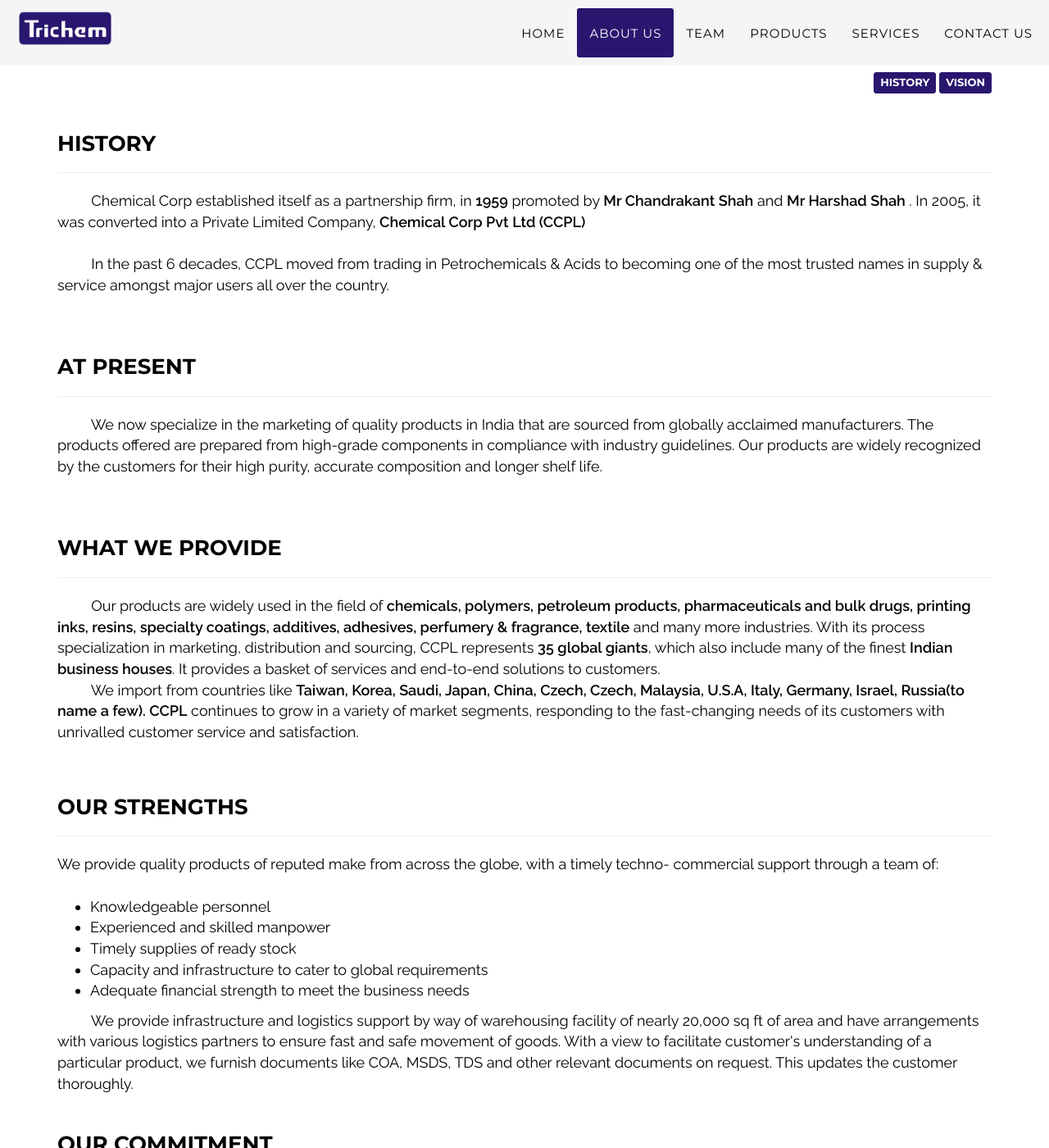
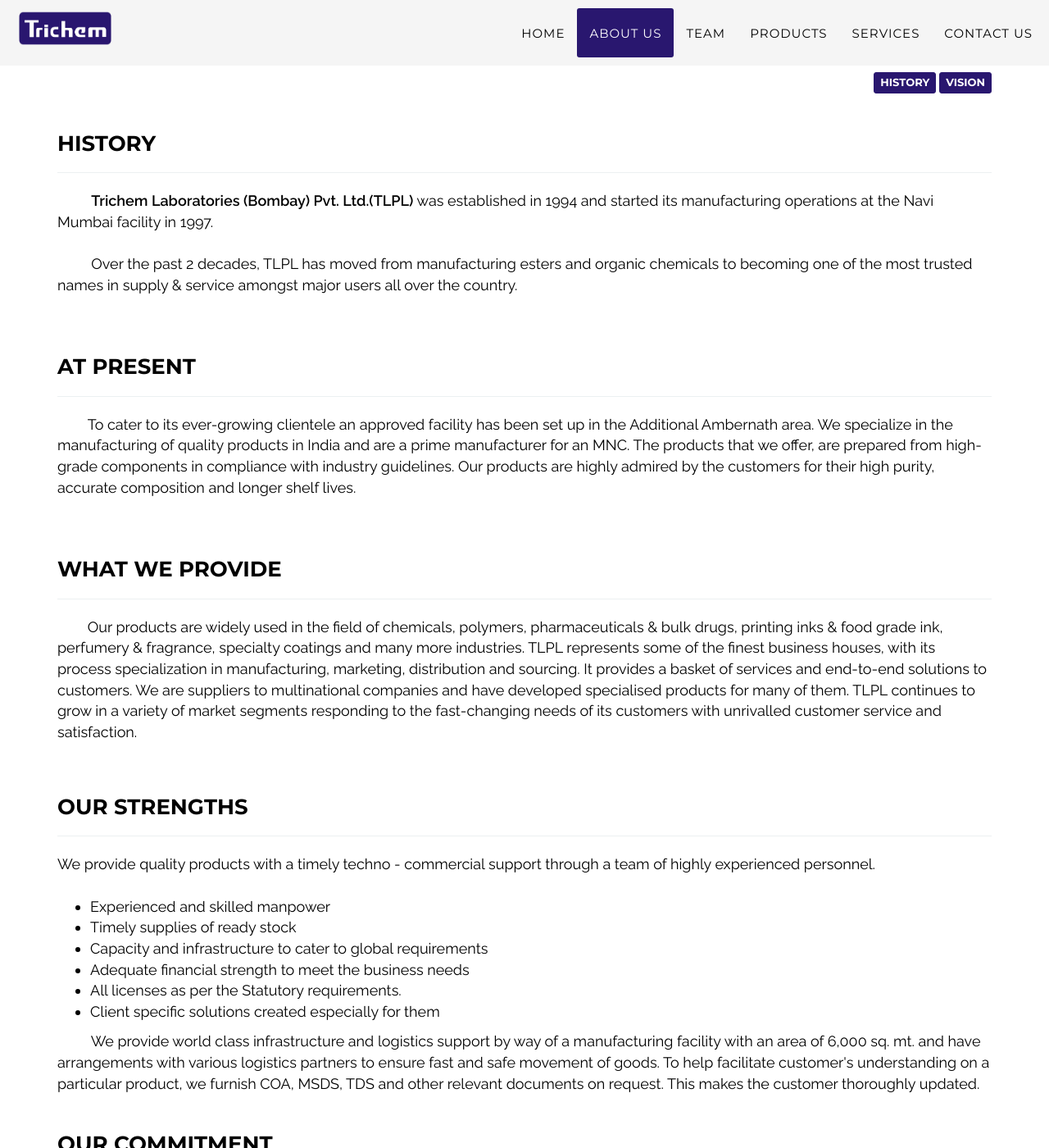
Before and after one commit to trichem/trichem.github.io, a Jekyll site: the page built from pages/aboutus.html, in a window 1280 px wide and 1400 px high, scrolled down 290 px. Shown: the whole window at 82% size. Built offline with Jekyll 4.4.1, drawn with Linux system fonts in a browser that asks for light colours; some web fonts are replaced; some of the changed text lies outside the part shown.

```diff
--- a/_config.yml
+++ b/_config.yml
@@ -49,7 +49,20 @@
     id: 1
     cas: 109-60-4
     size: 180  Kgs (MS)
-    usage: [
+    attributes: [
+        Good solvent activity,
+        High electrical resistance,
+        Inert - Nonfood use,
+        Low MIR value,
+        Low surface tension,
+        Low water solubility,
+        Medium evaporation rate,
+        Mild odor,
+        Non-HAP,
+        Non-SARA,
+        Urethane grade
+    ]
+    industries: [
         Coatings,
         Cosmetics and Personal Care,
         Graphic Arts,
--- a/pages/aboutus.html
+++ b/pages/aboutus.html
@@ -24,37 +24,27 @@
     <article style="font-size: 120%; text-align: left; color: black;">
         <br>
         <h3 style="text-align: left;">History</h3>
-        <hr/> &nbsp;&nbsp;&nbsp;&nbsp;&nbsp;&nbsp;&nbsp;&nbsp; Chemical Corp established itself as a partnership firm, in
-        <b>1959</b> promoted by
-        <b>Mr Chandrakant Shah</b> and
-        <b>Mr Harshad Shah </b>. In 2005, it was converted into a Private Limited Company,
-        <b>Chemical Corp Pvt Ltd (CCPL) </b>
-        <br>
-        <br> &nbsp;&nbsp;&nbsp;&nbsp;&nbsp;&nbsp;&nbsp;&nbsp; In the past 6 decades, CCPL moved from trading in Petrochemicals
-        &amp; Acids to becoming one of the most trusted names in supply &amp; service amongst major users all over the country.
+        <hr/> &nbsp;&nbsp;&nbsp;&nbsp;&nbsp;&nbsp;&nbsp;&nbsp; <b>Trichem Laboratories (Bombay) Pvt. Ltd.(TLPL)</b>
+            was established in 1994 and started its manufacturing operations at the Navi Mumbai facility  in 1997.
+         <br>
+        <br> &nbsp;&nbsp;&nbsp;&nbsp;&nbsp;&nbsp;&nbsp;&nbsp; Over the past 2 decades,
+        TLPL has moved from manufacturing esters and organic chemicals
+        to becoming one of the most trusted names in supply & service
+        amongst major users all over the country.
         <br/>
         <br/>
         <br/>
         <h3 style="text-align: left;">At Present</h3>
-        <hr/> &nbsp;&nbsp;&nbsp;&nbsp;&nbsp;&nbsp;&nbsp;&nbsp; We now specialize in the marketing of quality products in India
-        that are sourced from globally acclaimed manufacturers. The products offered are prepared from high-grade components
-        in compliance with industry guidelines. Our products are widely recognized by the customers for their high purity,
-        accurate composition and longer shelf life.
+        <hr/> &nbsp;&nbsp;&nbsp;&nbsp;&nbsp;&nbsp;&nbsp;&nbsp;To cater to its ever-growing clientele an approved facility has been set up in the Additional Ambernath area. We specialize in the manufacturing of quality products in India and are a prime manufacturer for an MNC. The products that we offer, are prepared from high-grade components in compliance with industry guidelines. Our products are highly admired by the customers for their high purity, accurate composition and longer shelf lives.
         <br/>
         <br/>
         <br/>
         <h3 style="text-align: left;">What we provide</h3>
-        <hr/> &nbsp;&nbsp;&nbsp;&nbsp;&nbsp;&nbsp;&nbsp;&nbsp; Our products are widely used in the field of
-        <b>chemicals, polymers, petroleum products, pharmaceuticals and bulk drugs, printing inks, resins, specialty coatings,
-            additives, adhesives, perfumery & fragrance, textile</b> and many more industries. With its process specialization
-        in marketing, distribution and sourcing, CCPL represents
-        <b>35 global giants</b>, which also include many of the finest
-        <b>Indian business houses</b>. It provides a basket of services and end-to-end solutions to customers.
-        <br/> &nbsp;&nbsp;&nbsp;&nbsp;&nbsp;&nbsp;&nbsp;&nbsp; We import from countries like
-        <b>Taiwan, Korea, Saudi, Japan, China, Czech, Czech, Malaysia, U.S.A, Italy, Germany, Israel, Russia(to name a few).
-        </b>
-        <b>CCPL</b> continues to grow in a variety of market segments, responding to the fast-changing needs of its customers
-        with unrivalled customer service and satisfaction.
+        <hr/> &nbsp;&nbsp;&nbsp;&nbsp;&nbsp;&nbsp;&nbsp;&nbsp;Our products are widely used in the field of chemicals, polymers, pharmaceuticals & bulk drugs, printing inks & food grade ink,  perfumery & fragrance, specialty coatings and many more industries.
+        TLPL represents some of the finest business houses, with its process specialization in manufacturing, marketing, distribution and sourcing. It provides a basket of services and end-to-end solutions to customers.
+        We are suppliers to multinational companies and have developed specialised products for many of them.
+        TLPL continues to grow in a variety of market segments responding to the fast-changing needs of its customers with unrivalled customer service and satisfaction.
+
     </article>
 </div>
 <br/>
@@ -63,31 +53,29 @@
 <div class="container">
     <article style="font-size: 120%; text-align: left; color: black;">
         <h3 style="text-align: left;">Our Strengths</h3>
-        <hr/> We provide quality products of reputed make from across the globe, with a timely techno- commercial support through
-        a team of:
+        <hr/> We provide quality products with a timely techno - commercial support through a team of highly experienced personnel.
         <br/>
         <br/>
         <ul>
-            <li>Knowledgeable personnel</li>
             <li>Experienced and skilled manpower</li>
             <li>Timely supplies of ready stock</li>
             <li>Capacity and infrastructure to cater to global requirements</li>
             <li>Adequate financial strength to meet the business needs</li>
+            <li>All licenses as per the Statutory requirements.</li>
+            <li>Client specific solutions created especially for them</li>
         </ul>
-        &nbsp;&nbsp;&nbsp;&nbsp;&nbsp;&nbsp;&nbsp;&nbsp; We provide infrastructure and logistics support by way of warehousing facility
-        of nearly 20,000 sq ft of area and have arrangements with various logistics partners to ensure fast and safe movement
-        of goods. With a view to facilitate customer's understanding of a particular product, we furnish documents like COA,
-        MSDS, TDS and other relevant documents on request. This updates the customer thoroughly.
+        &nbsp;&nbsp;&nbsp;&nbsp;&nbsp;&nbsp;&nbsp;&nbsp; We provide world class infrastructure and logistics support by way of a manufacturing facility with an area of 6,000 sq. mt. and have arrangements with various logistics partners to ensure fast and safe movement of goods. To help facilitate customer's understanding on a particular product, we furnish COA, MSDS, TDS and other relevant documents on request. This makes the customer thoroughly updated.
         <br/>
         <br/>
         <h3 style="text-align: left;">Our Commitment</h3>
-        <hr/> We endeavor to be the best company to ‘work with’ and the best company ‘to buy from’. We will do this by:
+        <hr/> We endeavor to be the best company to ‘work with’ and the best company ‘to buy from’. We do this by:
         <br/>
         <br/>
         <ul>
             <li>Surpassing customers expectations and providing prompt, efficient and better services;</li>
             <li>Building and Maintaining Customer Relationships;</li>
             <li>Conducting our Business economically with sound business principles.</li>
+            <li>Providing customized solutions catered specially for our customers.</li>
         </ul>
     </article>
 </div>
@@ -108,7 +96,7 @@
     <br/>
     <article style="font-size: 120%; text-align: left; color: black;">
         <h3 style="text-align: left;">Vision</h3>
-        <hr/> CCPL endeavors to be a recognized leader in our markets. We will realize our vision by:
+        <hr/> TLPL endeavors to be a recognized leader in our markets. We will realize our vision by:
         <ul>
             <li>
                 <div>Investing in manpower, technology, and assets.</div>
@@ -142,7 +130,7 @@
         <br>
         <h3 style="text-align: left;">Values</h3>
         <hr/> Corporate Vision and Mission derive from those that are the foundation of shared values that guide the activities
-        of CCPL and form the basis of our way of being and working. At Chemical Corp, we know that our people are the heart
+        of TLPL and form the basis of our way of being and working. At Trichem, we know that our people are the heart
         of our success. We know that it’s not just about what we achieve together, but also how we achieve it. We believe
         in our brand and that our values are reflected in our unwavering commitment to our brand. Therefore, our main values
         are:
```
Also changed, not shown: _includes/product-modal.html (+14 -3 lines), _layouts/product.html (+16 -1 lines), products/N-PROPYLACETATE.markdown (+12 -1 lines).
